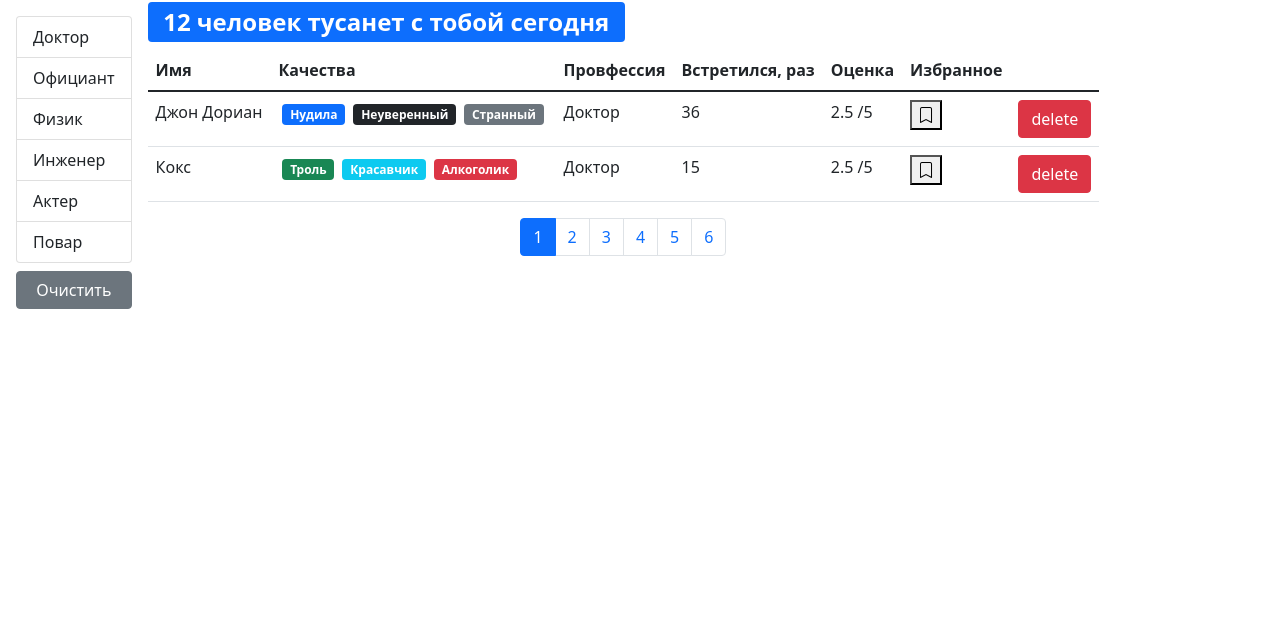
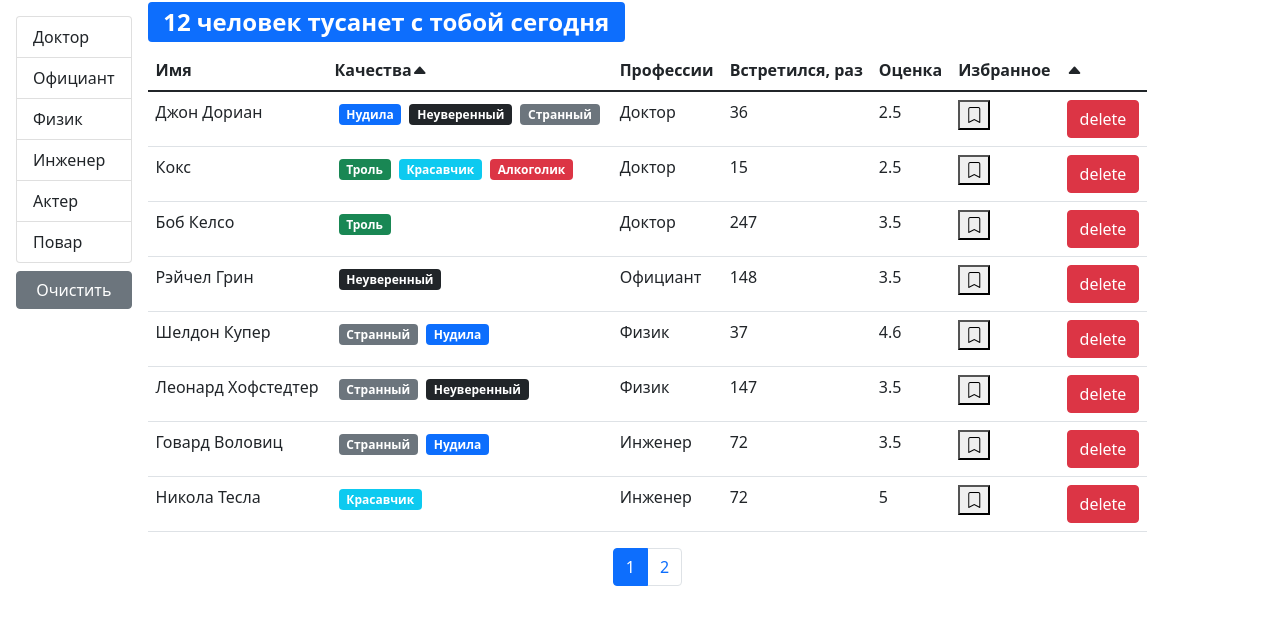
Before and after one commit to Darnholl/React_Fast_app, a React (Create React App) app: page / in a window 1280 px wide. Shown: the top 624 px of the page. Built offline with nearby package versions, Linux system fonts and the light colour scheme.

Commit message:
added sort functionality

```diff
--- a/src/app/App.js
+++ b/src/app/App.js
@@ -1,44 +1,8 @@
-import React, { useState, useEffect } from "react";
+import React from "react";
 import Users from "./components/users";
-import api from "./api";
 
 function App() {
-    const [users, setUsers] = useState();
-
-    useEffect(() => {
-        api.users.fetchAll().then((data) => setUsers(data));
-    }, []);
-
-    // useEffect(() => {
-    //     console.log(users);
-    // }, [users]);
-
-    const handleDelete = (userId) => {
-        setUsers(users.filter((user) => user._id !== userId));
-    };
-    const handleToggleBookMark = (id) => {
-        setUsers(
-            users.map((user) => {
-                if (user._id === id) {
-                    return { ...user, bookmark: !user.bookmark };
-                }
-                return user;
-            })
-        );
-        console.log(id);
-    };
-
-    return (
-        <div>
-            {users && (
-                <Users
-                    onDelete={handleDelete}
-                    onToggleBookMark={handleToggleBookMark}
-                    users={users}
-                />
-            )}
-        </div>
-    );
+    return <Users />;
 }
 
 export default App;
--- /dev/null
+++ b/src/app/components/qualitiesList.jsx
@@ -0,0 +1,19 @@
+import React from "react";
+import PropTypes from "prop-types";
+import Quality from "./quality";
+
+const QualitiesList = ({ qualities }) => {
+    return (
+        <>
+            {qualities.map((qual) => (
+                <Quality key={qual._id} {...qual} />
+            ))}
+        </>
+    );
+};
+
+QualitiesList.propTypes = {
+    qualities: PropTypes.array
+};
+
+export default QualitiesList;
--- /dev/null
+++ b/src/app/components/table.jsx
@@ -0,0 +1,27 @@
+import React from "react";
+import PropTypes from "prop-types";
+import TableHeader from "./tableHeader";
+import TableBody from "./tableBody";
+
+const Table = ({ onSort, selectedSort, columns, data, children }) => {
+    return (
+        <table className="table">
+            {children || (
+                <>
+                    <TableHeader {...{ onSort, selectedSort, columns }} />
+                    <TableBody {...{ columns, data }} />
+                </>
+            )}
+        </table>
+    );
+};
+
+Table.propTypes = {
+    onSort: PropTypes.func,
+    selectedSort: PropTypes.object,
+    columns: PropTypes.object,
+    data: PropTypes.array,
+    children: PropTypes.array
+};
+
+export default Table;
--- /dev/null
+++ b/src/app/components/tableBody.jsx
@@ -0,0 +1,35 @@
+import React from "react";
+import PropTypes from "prop-types";
+import _ from "lodash";
+
+const TableBody = ({ data, columns }) => {
+    const renderContent = (item, column) => {
+        if (columns[column].component) {
+            const component = columns[column].component;
+            if (typeof component === "function") {
+                return component(item);
+            }
+            return component;
+        }
+        return _.get(item, columns[column].path);
+    };
+
+    return (
+        <tbody>
+            {data.map((item) => (
+                <tr key={item._id}>
+                    {Object.keys(columns).map((column) => (
+                        <td key={column}>{renderContent(item, column)}</td>
+                    ))}
+                </tr>
+            ))}
+        </tbody>
+    );
+};
+
+TableBody.propTypes = {
+    data: PropTypes.array.isRequired,
+    columns: PropTypes.object.isRequired
+};
+
+export default TableBody;
--- /dev/null
+++ b/src/app/components/tableHeader.jsx
@@ -0,0 +1,67 @@
+import React from "react";
+import PropTypes from "prop-types";
+
+const TableHeader = ({ onSort, selectedSort, columns }) => {
+    const changeFilterIcon = (item) => {
+        if (selectedSort.path === item) {
+            if (selectedSort.order === "asc") {
+                return "bi bi-caret-up-fill";
+            } else if (selectedSort.order === "desc") {
+                return "bi bi-caret-down-fill";
+            }
+        } else {
+            return null;
+        }
+    };
+
+    const handleSort = (item) => {
+        if (selectedSort.path === item) {
+            onSort({
+                ...selectedSort,
+                order: selectedSort.order === "asc" ? "desc" : "asc"
+            });
+        } else {
+            onSort({ path: item, order: "asc" });
+        }
+    };
+    return (
+        <thead>
+            <tr>
+                {Object.keys(columns).map((column) => (
+                    <th
+                        key={column}
+                        onClick={
+                            columns[column].path
+                                ? () => handleSort(columns[column].path)
+                                : undefined
+                        }
+                        {...{ role: columns[column].path && "button" }}
+                        scope="col"
+                    >
+                        {columns[column].name}
+                        <span
+                            className={changeFilterIcon(columns[column].path)}
+                        ></span>
+                        {/* <span
+                            className={
+                                columns[column].path === selectedSort.path
+                                    ? selectedSort.order === "asc"
+                                        ? "bi bi-caret-up-fill"
+                                        : "bi bi-caret-down-fill"
+                                    : null
+                            }
+                        ></span> */}
+                    </th>
+                ))}
+            </tr>
+        </thead>
+    );
+};
+
+TableHeader.propTypes = {
+    onSort: PropTypes.func.isRequired,
+    selectedSort: PropTypes.object.isRequired,
+    columns: PropTypes.object.isRequired
+};
+
+export default TableHeader;
--- a/src/app/components/users.jsx
+++ b/src/app/components/users.jsx
@@ -2,16 +2,43 @@
 import PropTypes from "prop-types";
 import { paginate } from "../utils/paginate";
 import Pagination from "./pagination";
-import User from "./user";
 import api from "../api";
 import GroupList from "./groupList";
 import SearchStatus from "./searchStatus";
+import UserTable from "./usersTable";
+import _ from "lodash";
 
-const Users = ({ users: allUsers, ...rest }) => {
+const Users = () => {
     const [currentPage, setCurrentPage] = useState(1);
     const [professions, setProfessions] = useState();
     const [selectedProf, setSelectedProf] = useState();
-    const pageSize = 2;
+    const [sortBy, setSortBy] = useState({ iter: "name", order: "asc" });
+    const pageSize = 8;
+
+    const [users, setUsers] = useState();
+
+    useEffect(() => {
+        api.users.fetchAll().then((data) => setUsers(data));
+    }, []);
+
+    // useEffect(() => {
+    //     console.log(users);
+    // }, [users]);
+
+    const handleDelete = (userId) => {
+        setUsers(users.filter((user) => user._id !== userId));
+    };
+    const handleToggleBookMark = (id) => {
+        setUsers(
+            users.map((user) => {
+                if (user._id === id) {
+                    return { ...user, bookmark: !user.bookmark };
+                }
+                return user;
+            })
+        );
+        console.log(id);
+    };
 
     useEffect(() => {
         api.professions.fetchAll().then((data) => setProfessions(data));
@@ -29,18 +56,23 @@
         setCurrentPage(pageIndex);
     };
 
-    // console.log("wtf?", allUsers);
+    const handleSort = (item) => {
+        setSortBy(item);
+    };
 
+    if (users) {
         const filteredUsers = selectedProf
-        ? allUsers.filter((user) => user.profession._id === selectedProf._id)
-        : allUsers;
-    // const filteredUsers = selectedProf
-    //     ? allUsers.filter((user) => user.profession === selectedProf)
-    //     : allUsers;
+            ? users.filter((user) => user.profession._id === selectedProf._id)
+            : users;
 
         const count = filteredUsers.length;
+        const sortedUsers = _.orderBy(
+            filteredUsers,
+            [sortBy.path],
+            [sortBy.order]
+        );
 
-    const usersCrop = paginate(filteredUsers, currentPage, pageSize);
+        const usersCrop = paginate(sortedUsers, currentPage, pageSize);
 
         const clearFilter = () => {
             setSelectedProf();
@@ -67,24 +99,13 @@
                 <div className="d-flex flex-column">
                     <SearchStatus length={count} />
                     {count > 0 && (
-                    <table className="table">
-                        <thead>
-                            <tr>
-                                <th scope="col">Имя</th>
-                                <th scope="col">Качества</th>
-                                <th scope="col">Провфессия</th>
-                                <th scope="col">Встретился, раз</th>
-                                <th scope="col">Оценка</th>
-                                <th scope="col">Избранное</th>
-                                <th />
-                            </tr>
-                        </thead>
-                        <tbody>
-                            {usersCrop.map((user) => (
-                                <User {...rest} {...user} key={user._id} />
-                            ))}
-                        </tbody>
-                    </table>
+                        <UserTable
+                            users={usersCrop}
+                            onSort={handleSort}
+                            selectedSort={sortBy}
+                            onDelete={handleDelete}
+                            onToggleBookMark={handleToggleBookMark}
+                        />
                     )}
                     <div className="d-flex justify-content-center">
                         <Pagination
@@ -97,6 +118,8 @@
                 </div>
             </div>
         );
+    }
+    return "loading";
 };
 Users.propTypes = {
     users: PropTypes.array
--- /dev/null
+++ b/src/app/components/usersTable.jsx
@@ -0,0 +1,66 @@
+import React from "react";
+import PropTypes from "prop-types";
+import Bookmark from "./bookmark";
+import QualitiesList from "./qualitiesList";
+import Table from "./table";
+
+const UserTable = ({
+    users,
+    onSort,
+    selectedSort,
+    onToggleBookMark,
+    onDelete,
+    ...rest
+}) => {
+    const columns = {
+        name: { path: "name", name: "Имя" },
+        qualities: {
+            name: "Качества",
+            component: (user) => <QualitiesList qualities={user.qualities} />
+        },
+        professions: { path: "profession.name", name: "Профессии" },
+        completedMeetings: {
+            path: "completedMeetings",
+            name: "Встретился, раз"
+        },
+        rate: { path: "rate", name: "Оценка" },
+        bookmark: {
+            path: "bookmark",
+            name: "Избранное",
+            component: (user) => (
+                <Bookmark
+                    status={user.bookmark}
+                    onClick={() => onToggleBookMark(user._id)}
+                />
+            )
+        },
+        delete: {
+            component: (user) => (
+                <button
+                    onClick={() => onDelete(user._id)}
+                    className="btn btn-danger"
+                >
+                    delete
+                </button>
+            )
+        }
+    };
+    return (
+        <Table
+            onSort={onSort}
+            selectedSort={selectedSort}
+            columns={columns}
+            data={users}
+        ></Table>
+    );
+};
+
+UserTable.propTypes = {
+    users: PropTypes.array.isRequired,
+    onSort: PropTypes.func.isRequired,
+    selectedSort: PropTypes.object.isRequired,
+    onToggleBookMark: PropTypes.func.isRequired,
+    onDelete: PropTypes.func.isRequired
+};
+
+export default UserTable;
```
Lines whose indentation alone changed are shown as unchanged.
